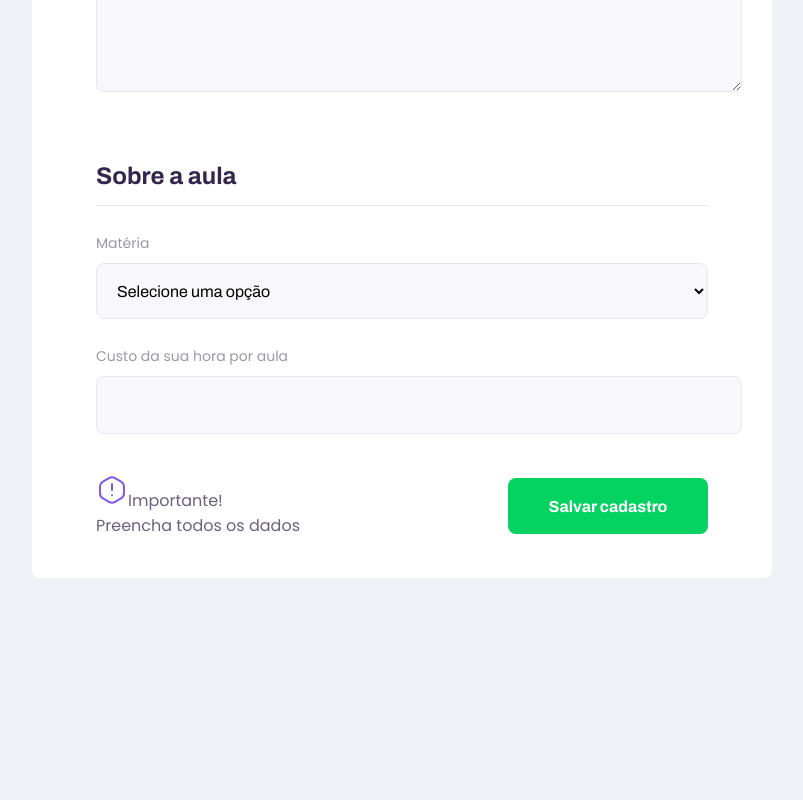
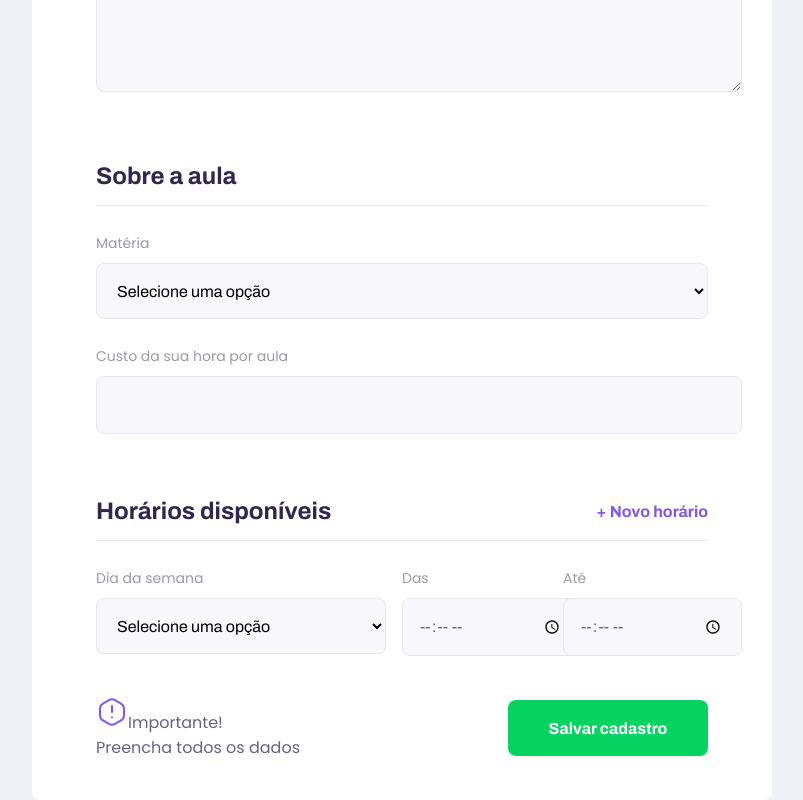
Before and after one commit to cpn-paladino/nlw2-react, a React (Create React App) app in the folder classes/web/: page /give-classes in a window 1280 px wide. Shown: the part 891-1691 px from the top of the page, without its empty margins (238-1041 px from the left). Before the commit the page ends 1469 px from the top, so only its background shows below. Built offline with nearby package versions, Linux system fonts and the light colour scheme.

Commit message:
Added schedule-item on TeacherForm

```diff
--- a/classes/web/src/pages/TeacherForm/index.tsx
+++ b/classes/web/src/pages/TeacherForm/index.tsx
@@ -38,6 +38,30 @@
                       />
                     <Input name="cost" label="Custo da sua hora por aula" />
                 </fieldset>
+                <fieldset>
+                    <legend>
+                        Horários disponíveis
+                        <button>
+                            + Novo horário
+                        </button>
+                    </legend>
+                    <div className="schedule-item">
+                        <Select name="week_day"
+                        label="Dia da semana"
+                        options={[
+                            {value: '0', label: 'Domingo' },
+                            {value: '1', label: 'Segunda-feira' },
+                            {value: '2', label: 'Terça-feira' },
+                            {value: '3', label: 'Quarta-feira' },
+                            {value: '4', label: 'Quinta-feira' },
+                            {value: '5', label: 'Sexta-feira' },
+                            {value: '6', label: 'Sábado' },
+                            ]}
+                        />
+                        <Input name="from" label="Das" type="time"/>
+                        <Input name="to" label="Até" type="time"/>
+                    </div>
+                </fieldset>
                 <footer>
                     <p>
                         <img src={warningIcon} alt="Aviso importante" />
--- a/classes/web/src/pages/TeacherForm/styles.css
+++ b/classes/web/src/pages/TeacherForm/styles.css
@@ -36,6 +36,19 @@
     width: 100%;
     padding-bottom: 1.6rem;
     border-bottom: 1px solid var(--color-line-in-white);
+}
+
+#page-teacher-form main fieldset legend button{
+    background: none;
+    border: 0;
+    color: var(--color-primary);
+    font: 700 1.6rem Archivo;
+    cursor: pointer;
+    transition: color 0.2s;
+}
+
+#page-teacher-form main fieldset legend button:hover{
+    color: var(--color-primary-dark);
 }
 
 #page-teacher-form main fieldset .input-block + .textarea-block,
@@ -79,6 +92,17 @@
     #page-teacher-form main fieldset{
         padding: 0 6.4rem;
     }
+
+    #page-teacher-form main .schedule-item{
+        display: grid;
+        grid-template-columns: 2fr 1fr 1fr;
+        column-gap: 1.6rem;
+    }
+
+    #page-teacher-form main .schedule-item .input-block{
+        margin-top: 0 !important;
+    }
+
     #page-teacher-form main footer{
         padding: 4.0rem 6.4rem;
         display: flex;
```
